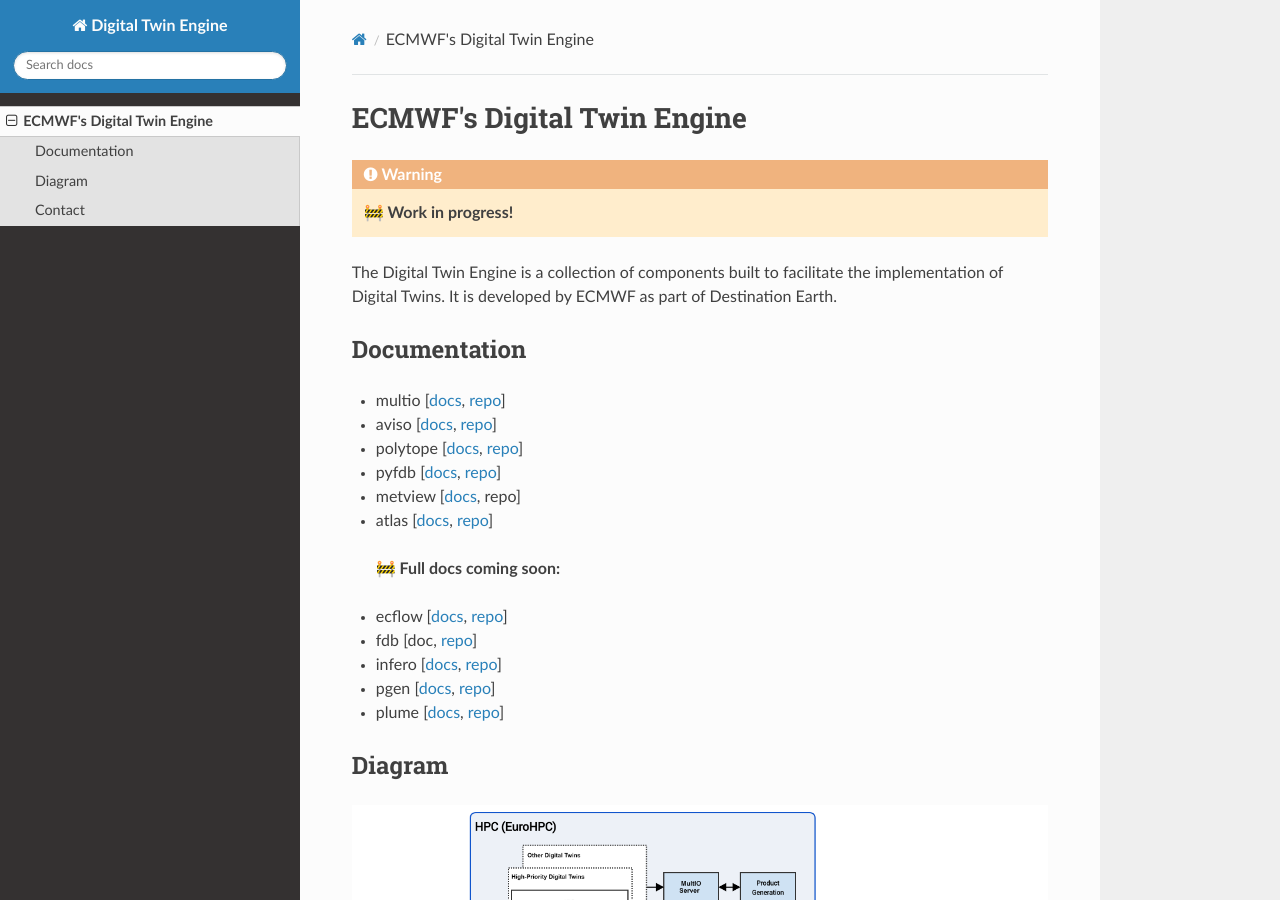
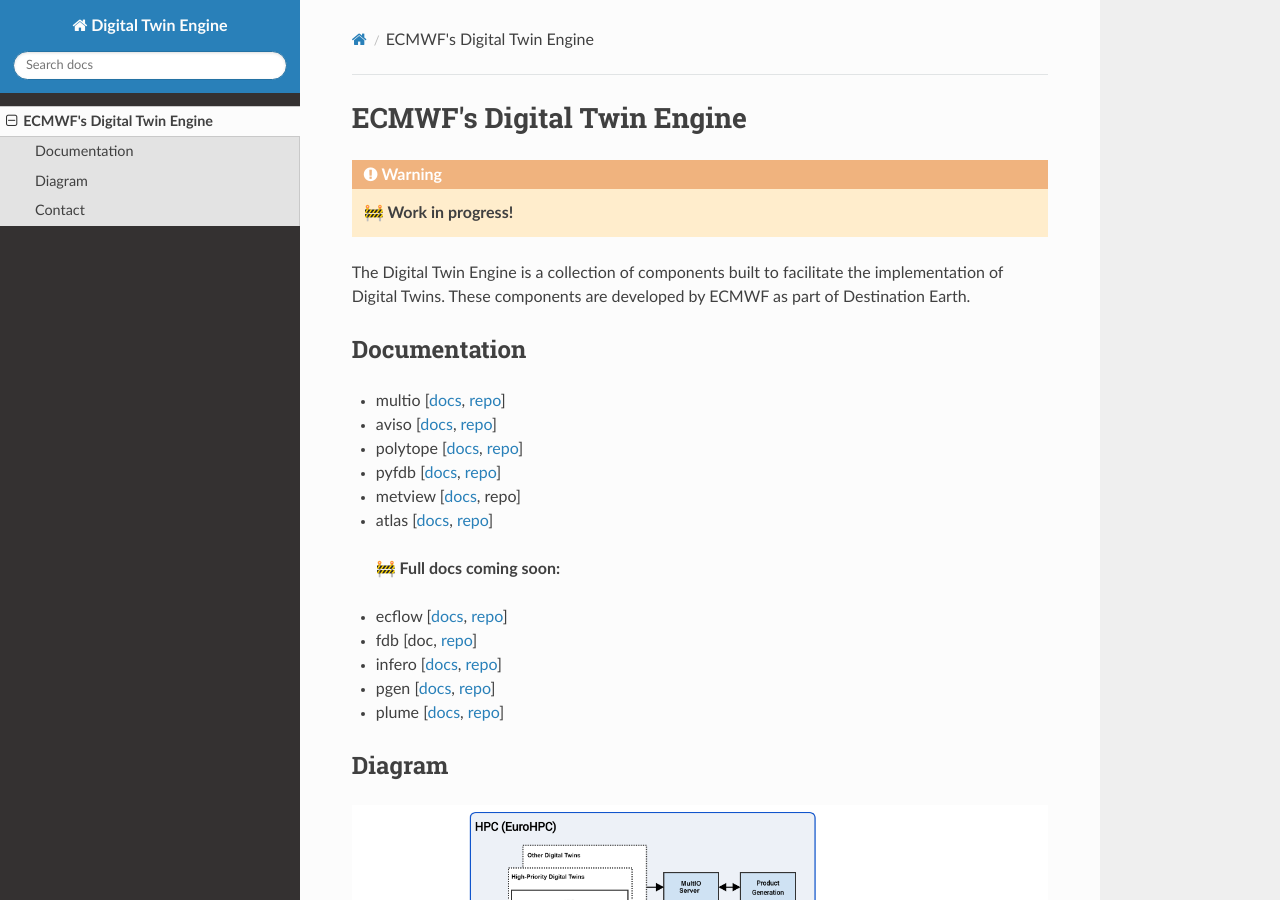
Before and after one commit to ecmwf-projects/digital-twin-engine, an MkDocs documentation site: the page built from docs/index.md, in a window 1280 px wide and 900 px high. Built offline with MkDocs 1.6.1, drawn with Linux system fonts in a browser that asks for light colours; nearby versions of some CDN libraries.

Commit message:
rephrase

```diff
--- a/docs/index.md
+++ b/docs/index.md
@@ -3,7 +3,7 @@
 !!! Warning
     **🚧 Work in progress!**
 
-The Digital Twin Engine is a collection of components built to facilitate the implementation of Digital Twins. It is developed by ECMWF as part of Destination Earth.
+The Digital Twin Engine is a collection of components built to facilitate the implementation of Digital Twins. These components are developed by ECMWF as part of Destination Earth.
 
 ## Documentation
 
```
